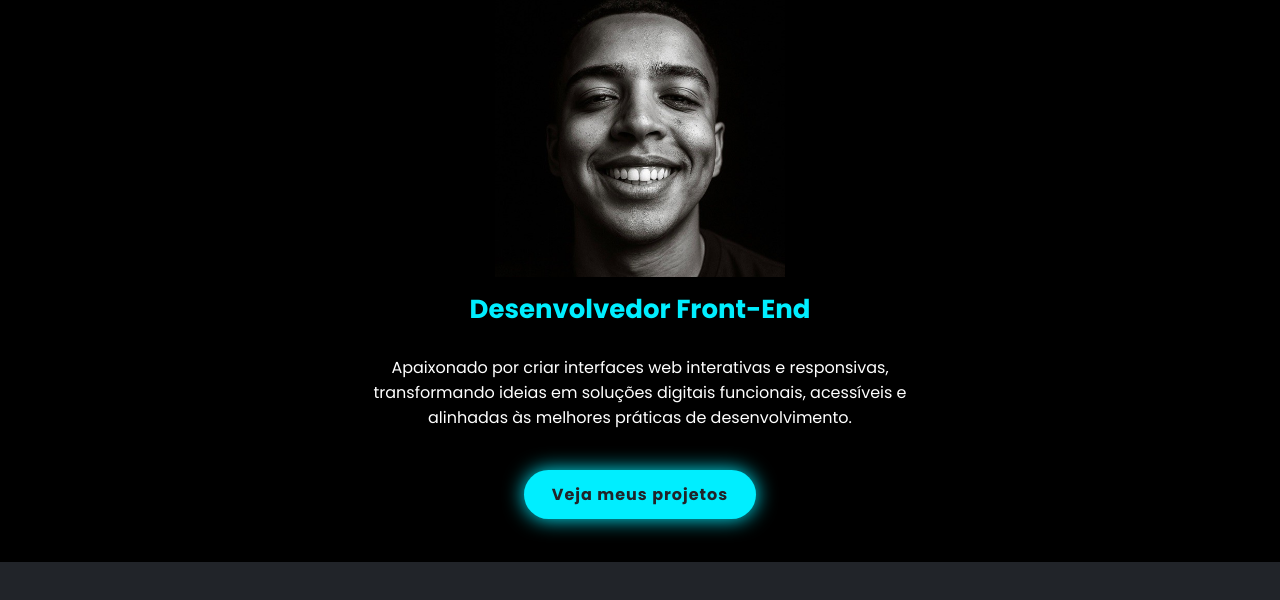
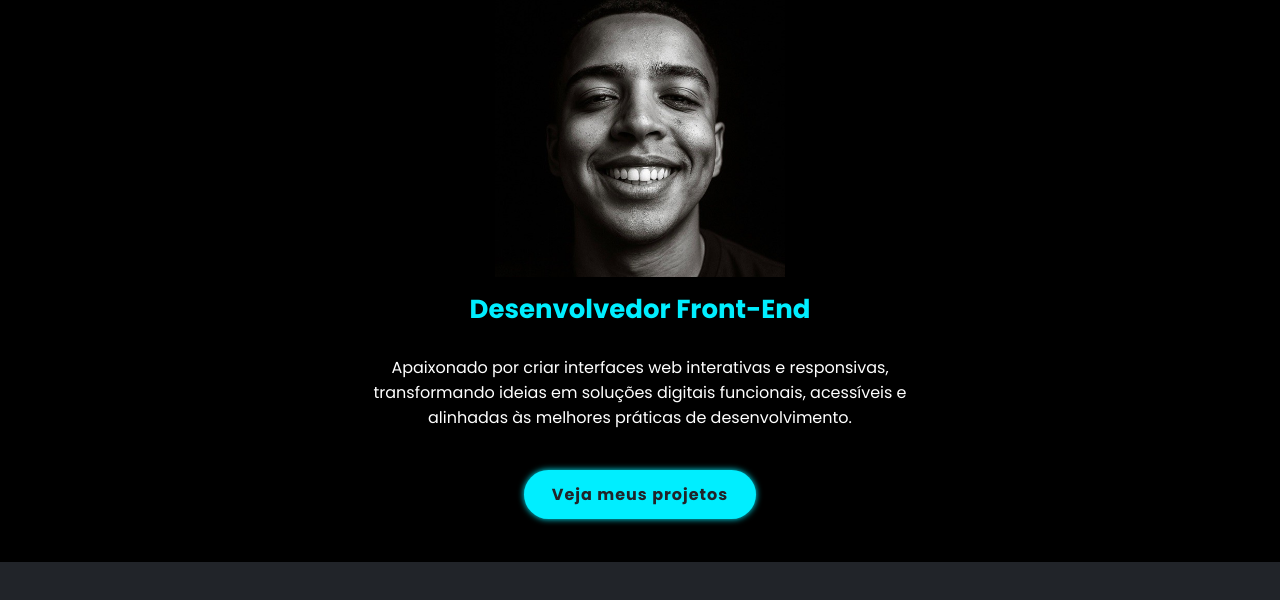
Before and after one commit to Arthur1982C/personal-portfolio, a plain HTML site: page index.html in a window 1280 px wide. In both pictures the pointer is over the link "Veja meus projetos". Shown: the part 238-838 px from the top of the page. Drawn offline with nearby package versions, Linux system fonts and the light colour scheme.

Commit message:
Diminuição da box-shadow do "btn:hover"

```diff
--- a/style.css
+++ b/style.css
@@ -193,7 +193,7 @@ body {
 }
 
 .btn:hover {
-    box-shadow: 0 0 20px var(--main-color);
+    box-shadow: 0 0 6px var(--main-color);
 }
 
 /* SEÇÃO SOBRE */
```
